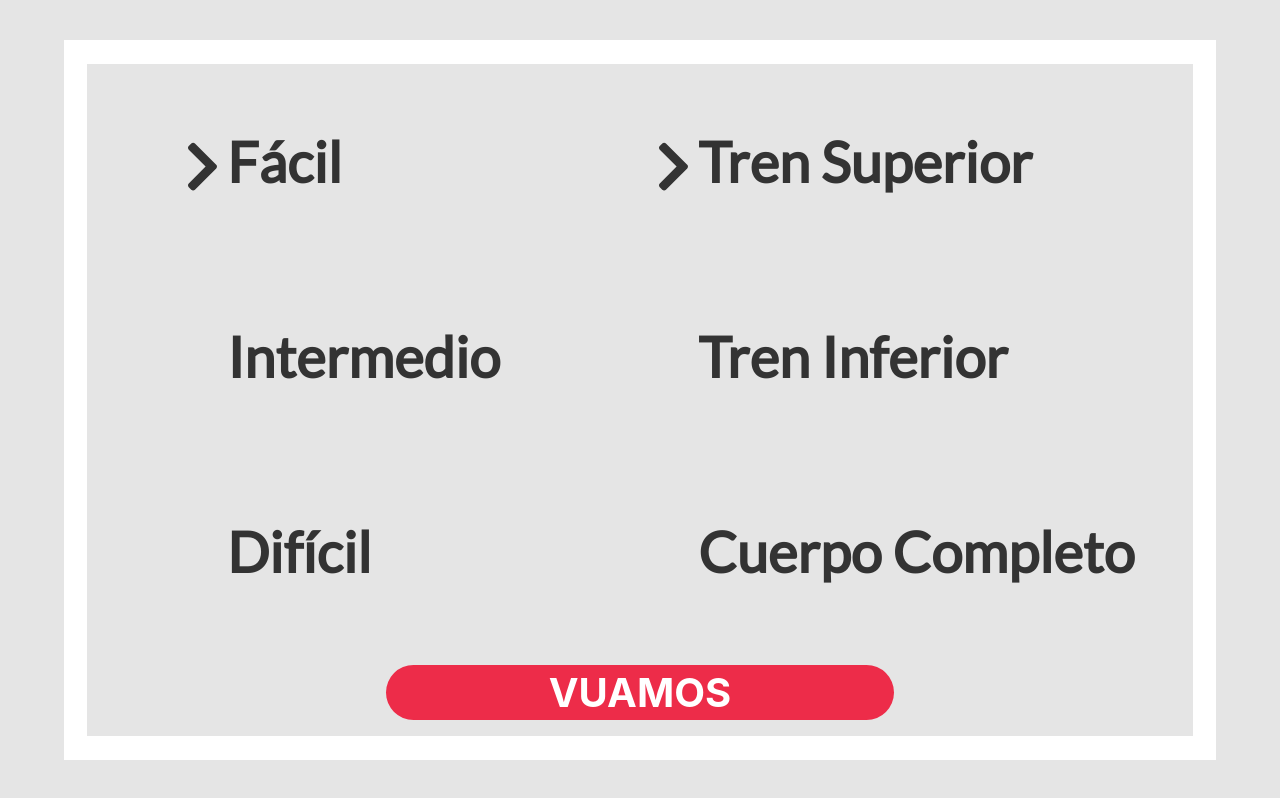
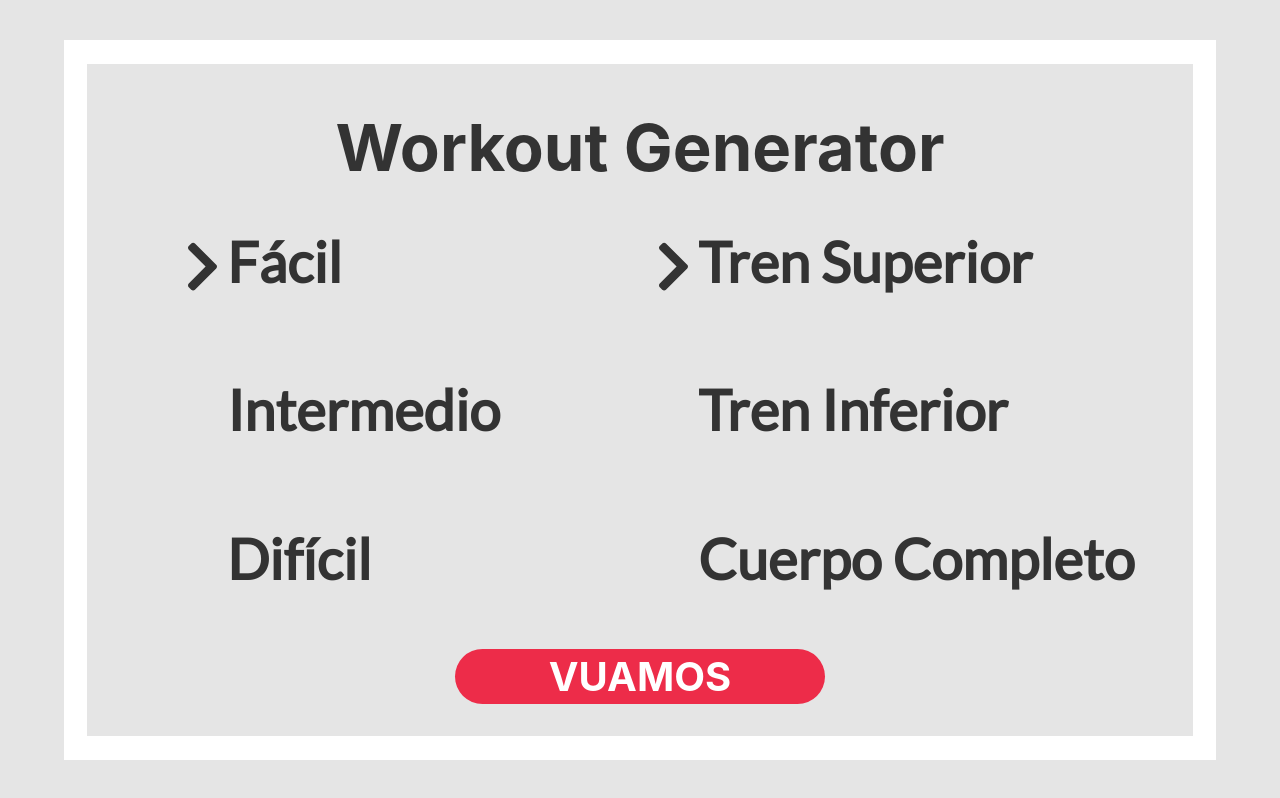
Before and after one commit to BigDog1400/workout-generator, a Next.js app: page / in a window 1280 px wide. Built offline with nearby package versions, Linux system fonts and the light colour scheme.

Commit message:
feat: Agregar H1 en home

```diff
--- a/pages/index.js
+++ b/pages/index.js
@@ -6,6 +6,9 @@ import SelectorLevelRoutine from "../components/selector-level-routine";
 import styles from "./index.module.scss";
 
 export default function Home() {
+  const startRoutine = () => {
+    console.log("start routine");
+  };
   return (
     <Layout>
       <Head>
@@ -14,6 +17,9 @@ export default function Home() {
       </Head>
       <div className={styles.HomePageWrapper}>
         <div className={styles.RoutineControlsSection}>
+          <h1>
+            <span>Workout Generator</span>
+          </h1>
           <div className={styles.RoutineControlsSectionOptions}>
             <div className={styles.RoutineControlsSectionOption}>
               <SelectorLevelRoutine></SelectorLevelRoutine>
@@ -23,7 +29,7 @@ export default function Home() {
             </div>
           </div>
           <div className={styles.StartButton}>
-            <h1>
+            <h1 onClick={startRoutine}>
               <span>VUAMOS</span>
             </h1>
           </div>
--- a/pages/index.module.scss
+++ b/pages/index.module.scss
@@ -13,18 +13,12 @@
   flex-flow: column;
   text-align: center;
 
-  // h1{
-  //   font-size: clamp(2rem, 1.1867rem + 3.6145vw, 5rem);
-  //   margin-bottom: 0;
-  // }
-  h1:hover {
-    transition: all 0.2s;
-    transform: scale(1.1, 1.1);
+  > h1 {
+    color: #333;
+    font-size: clamp(2rem, 1.1867rem + 3.6145vw, 5rem);
+    margin-bottom: 0;
   }
-  h1 span:hover {
-    color: white;
-    cursor: pointer;
-  }
+
   &Options {
     display: flex;
     flex: 1 0 auto;
@@ -50,16 +44,23 @@
 }
 
 .StartButton {
-  margin: 1rem auto;
+  margin: 1rem auto 2rem;
   background-color: rgb(237, 44, 73);
-  width: 46%;
+  width: 100%;
+  min-width: 250px;
+  max-width: 370px;
   border-radius: 20rem;
   h1 {
+    transition: all 0.2s;
+
     margin: 0.2rem;
+    &:hover {
+      transform: scale(1.1, 1.1);
+    }
   }
   h1 span {
     color: white;
-
+    cursor: pointer;
     font-size: clamp(1rem, 1.1867rem + 3.6145vw, 2.5rem);
     padding: 20px;
   }
```
